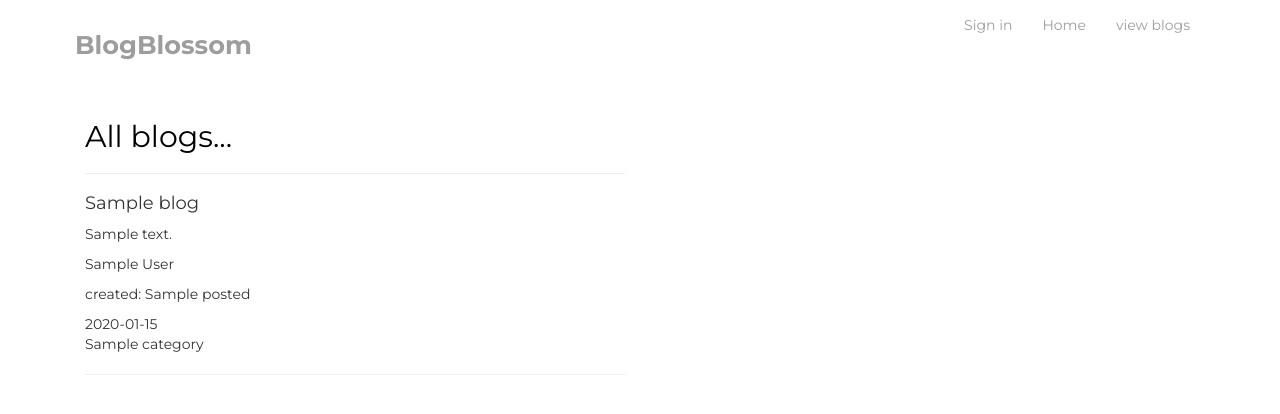
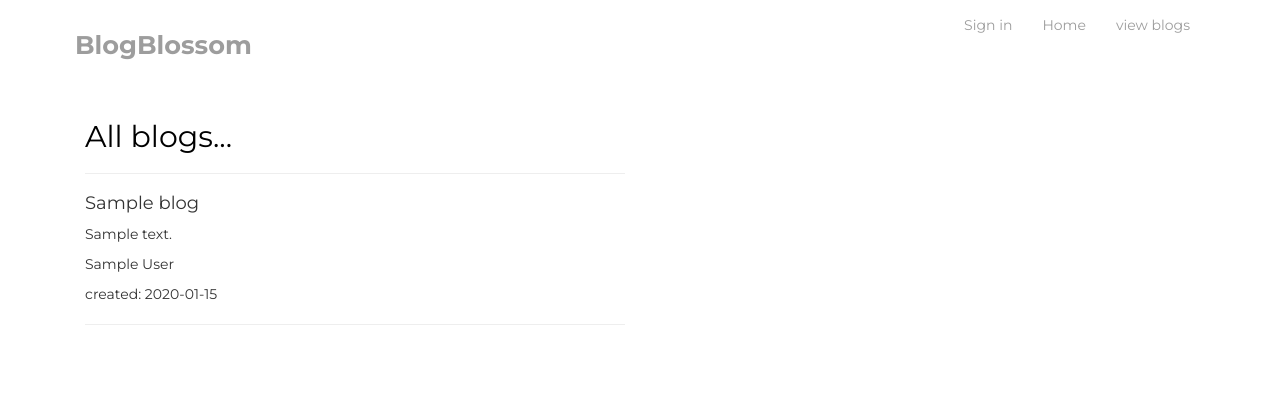
Before and after one commit to kennedybabu/BloomBlog, a Python web app: template app/templates/show_blogs.html in a window 1280 px wide. Shown: the top 414 px of the page. Run offline with Jinja, Linux system fonts and the light colour scheme; the template is opened without the code that fills it: most values are stand-ins (such as "Sample title", 1, 10 or a date in 2020); some libraries are stand-ins or nearby versions.

Commit message:
style the blog item

```diff
--- a/app/templates/show_blogs.html
+++ b/app/templates/show_blogs.html
@@ -15,14 +15,7 @@
                 <h4 class='title'>{{ blog.title }}</h4>
                 <p> {{ blog.blog_content | truncate(300)}}</p>
                 <p>{{ blog.author }}</p>
-                <p> created: {{ blog.posted }}</p>
-                {% for date in posted %}
-
-                    {{ date.strftime('%Y-%m-%d') }}
-
-                {% endfor %}
-                <p> {{ blog.category }}</p>
-
+                <p> created: {{ blog.posted.strftime('%Y-%m-%d') }}</p>
 
                 {% if current_user.id == blog.author.id %}
                     <a href="{{url_for('main.delete_blog',title = blog.title)}}" class="btn btn-danger">Delete Blog</a>
```
